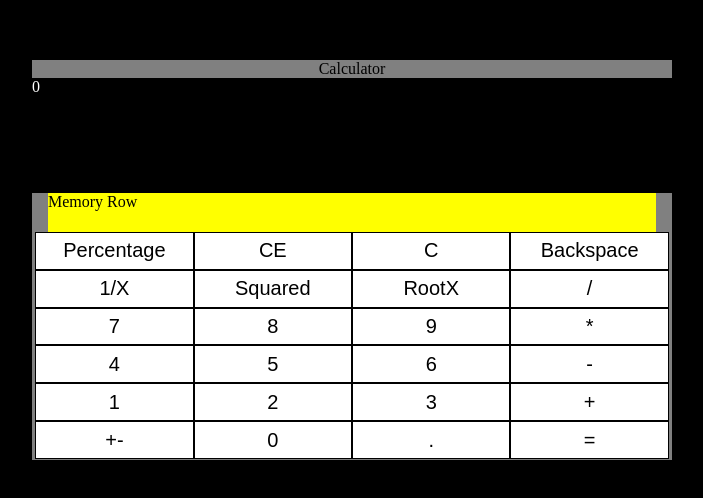
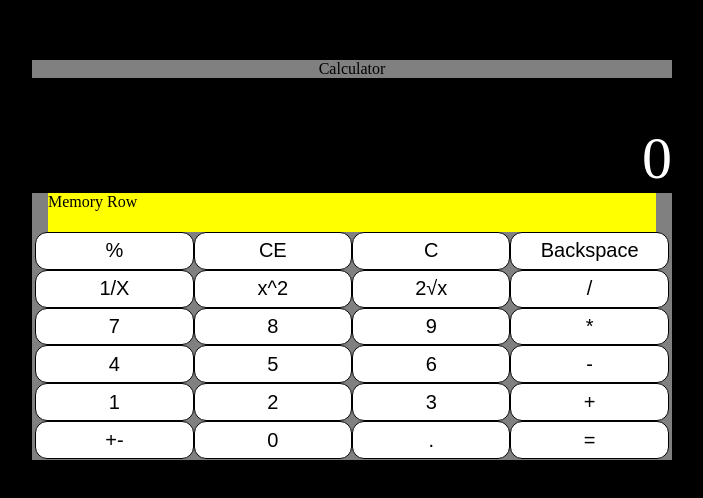
Before and after one commit to Matt-Hulme/calculator, a React (Vite) app: page / in a window 1280 px wide. Shown: the part 140-638 px from the top of the page, without its empty margins (288-991 px from the left). Built offline with nearby package versions, Linux system fonts and the light colour scheme.

Commit message:
MultipleEqualsBroken

```diff
--- a/package.json
+++ b/package.json
@@ -9,6 +9,7 @@
     "preview": "vite preview"
   },
   "dependencies": {
+    "mathjs": "^11.8.1",
     "react": "^18.2.0",
     "react-dom": "^18.2.0"
   },
--- a/src/App.css
+++ b/src/App.css
@@ -31,15 +31,23 @@ body{
   width: 100%;
   height:30%;
   background-color: black;
-  position: relative;
+  position: relative
+
+}
+
+.ScreenResult{
+  position: absolute;
+  bottom:0;
+  right:0;
+  font-size: 60px;
 }
 
 .ScreenEquation {
-  width: 20%;
+  width: auto;
   height: 10%;
   position: absolute;
   top: 0;
-  right: 0;
+  right:0;
 }
 
 .MemoryRow{
@@ -53,13 +61,13 @@ body{
   grid-template-columns: 1fr 1fr 1fr 1fr;
   height: 59%;
   width: 99%;
-  background-color: blue;
   flex-wrap:wrap;
   flex-grow: 1;
   overflow-y: auto;
 }
 
 .ButtonsGrid Button{
+  border-radius: 12px;
   font-size: 20px;
   width: 100%;
   height: 100%;
--- a/src/components/Calculator.jsx
+++ b/src/components/Calculator.jsx
@@ -1,9 +1,11 @@
 import React, { useState } from 'react';
 import Button from './Button.jsx';
+import { evaluate } from 'mathjs';
 
 export default function Calculator() {
   const [input, setInput] = useState(0);
   const [equation, setEquation] = useState('');
+  const [displayEquation, setDisplayEquation] = useState('');
   const [result, setResult] = useState(0);
 
   const handleNumeric = (number) => {
@@ -18,6 +20,7 @@ export default function Calculator() {
     setInput(0);
     setResult(0);
     setEquation('');
+    setDisplayEquation('');
   };
 
   const handleBackspace = () => {
@@ -31,21 +34,25 @@ export default function Calculator() {
   const handleMultiply = () => {
     setInput(0);
     setEquation((prevEquation) => prevEquation.concat(` ${input} * `));
+    setDisplayEquation((prevDisplayEquation) => prevDisplayEquation.concat(` ${input} *`));
   };
 
   const handleDivide = () => {
     setInput(0);
     setEquation((prevEquation) => prevEquation.concat(` ${input} / `));
+    setDisplayEquation((prevDisplayEquation) => prevDisplayEquation.concat(` ${input} /`));
   };
 
   const handleSubtract = () => {
     setInput(0);
     setEquation((prevEquation) => prevEquation.concat(` ${input} - `));
+    setDisplayEquation((prevDisplayEquation) => prevDisplayEquation.concat(` ${input} -`));
   };
 
   const handleAdd = () => {
     setInput(0);
     setEquation((prevEquation) => prevEquation.concat(` ${input} + `));
+    setDisplayEquation((prevDisplayEquation) => prevDisplayEquation.concat(` ${input} +`));
   };
 
   const handleNegate = () => {
@@ -58,32 +65,69 @@ export default function Calculator() {
     }
   };
 
+
   const handleEquals = () => {
     setEquation((prevEquation) => {
       const updatedEquation = prevEquation + input;
-      const evalResult = new Function('return ' + updatedEquation)();
+      const evalResult = evaluate(updatedEquation);
       setResult(evalResult);
-      setInput(evalResult);
-      return updatedEquation;
+      setInput(evalResult.toString());
+      return prevEquation + input + ' = ';
+    });
+
+    setDisplayEquation((prevDisplayEquation) => {
+      const updatedDisplayEquation = prevDisplayEquation + ' ' + input + ' =';
+      return updatedDisplayEquation;
     });
   };
+
+
+
+
+
+
+
+
+
+
+
+
+
+
+
+
+
+  // const handleEquals = () => {
+  //   setEquation((prevEquation) => {
+
+  //   });
+
+  //   setDisplayEquation((prevDisplayEquation) => {
+
+  //   });
+  // };
+
+
+
 
   return (
     <div className="Calculator">
       Calculator
       <div className="Screen">
-        {input}
-        <div className="ScreenEquation">{equation}</div>
+        <div className="ScreenResult">
+          {input}
+        </div>
+        <div className="ScreenEquation">{displayEquation}</div>
       </div>
       <div className="MemoryRow">Memory Row</div>
       <div className="ButtonsGrid">
-        <Button label="Percentage" onClick={() => handlePercentage()}></Button>
+        <Button label="%" onClick={() => handlePercentage()}></Button>
         <Button label="CE" onClick={() => handleCE()}></Button>
         <Button label="C" onClick={() => handleC()}></Button>
         <Button label="Backspace" onClick={() => handleBackspace()}></Button>
         <Button label="1/X" onClick={() => handleOneByX()}></Button>
-        <Button label="Squared" onClick={() => handleSquared()}></Button>
-        <Button label="RootX" onClick={() => handleRootX()}></Button>
+        <Button label="x^2" onClick={() => handleSquared()}></Button>
+        <Button label="2√x" onClick={() => handleRootX()}></Button>
         <Button label="/" onClick={() => handleDivide()}></Button>
         <Button label="7" onClick={() => handleNumeric(7)}></Button>
         <Button label="8" onClick={() => handleNumeric(8)}></Button>
```
Also changed, not shown: 2 other files (tests, documents, lock files or other folders).
